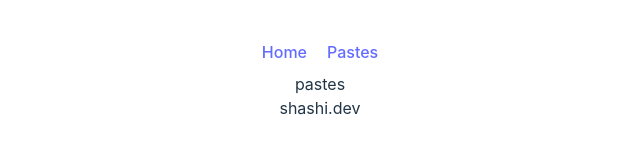
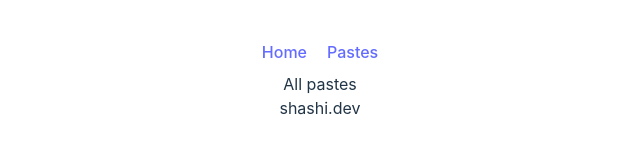
Before and after one commit to shashibaranwal/PasteApp, a React (Vite) app in the folder project-paste-app/: page /pastes in a window 1280 px wide. Shown: the top 162 px of the page, without its empty margins (320-960 px from the left). Built offline with nearby package versions, Linux system fonts and the light colour scheme.

Commit message:
minor changes done

```diff
--- a/project-paste-app/src/components/Navbar.jsx
+++ b/project-paste-app/src/components/Navbar.jsx
@@ -3,7 +3,7 @@ import {NavLink} from 'react-router-dom'
 
 const Navbar = () => {
   return (
-    <div class="flex flex-raw gap-5 justify-center m-2">
+    <div className="flex flex-raw gap-5 justify-center m-2">
       <NavLink to='/'>
         Home
       </NavLink>
--- a/project-paste-app/src/components/Paste.jsx
+++ b/project-paste-app/src/components/Paste.jsx
@@ -3,7 +3,7 @@ import React from 'react'
 const Paste = () => {
   return (
     <div>
-      pastes
+      All pastes
     </div>
   )
 }
--- a/project-paste-app/src/main.jsx
+++ b/project-paste-app/src/main.jsx
@@ -4,11 +4,13 @@ import './index.css'
 import App from './App.jsx'
 import { store } from './store.js'
 import { Provider } from 'react-redux'
+import { Toaster } from 'react-hot-toast'
 
 createRoot(document.getElementById('root')).render(
   <StrictMode>
     <Provider store={store}>
       <App />
+      <Toaster />
     </Provider>
   </StrictMode>,
 )
```
